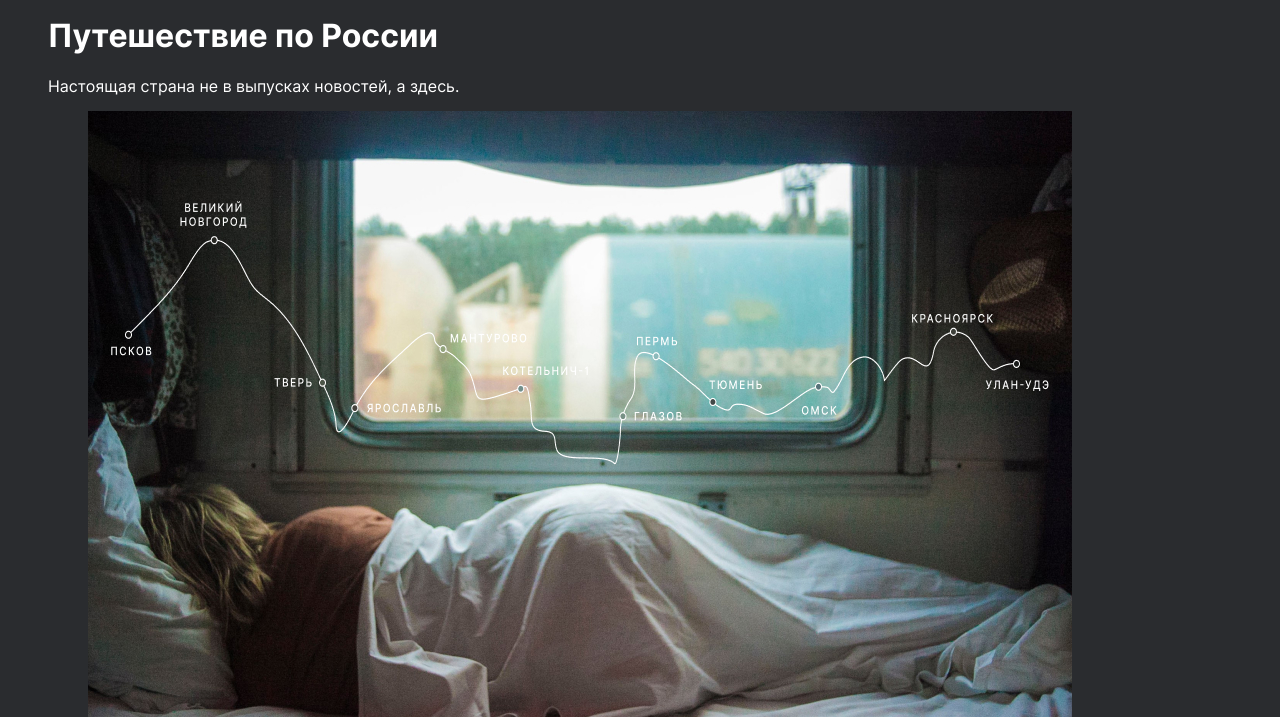
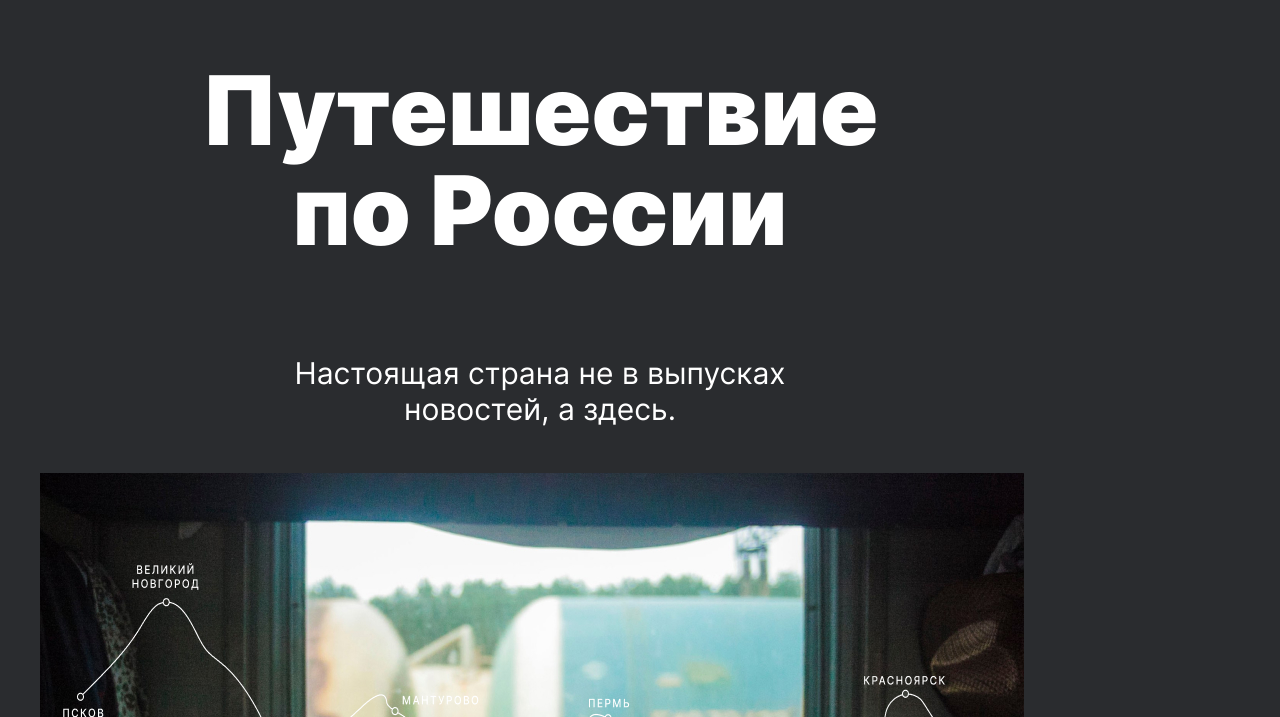
Before and after one commit to Filin1985/russian-travel, a plain HTML site: page index.html in a window 1280 px wide. Shown: the part 83-800 px from the top of the page. Drawn offline with Linux system fonts and the light colour scheme; files whose address does not match are found by name.

Commit message:
feat: Создать секцию lead и стили для нее

```diff
--- a/blocks/header/__lang-links/header__lang-links.css
+++ b/blocks/header/__lang-links/header__lang-links.css
@@ -3,5 +3,5 @@
   gap: 18px;
   list-style: none;
   margin: 0;
-  padding-top: 26px;
+  padding: 26px 48px 0 0;
 }
--- a/blocks/header/__logo/header__logo.css
+++ b/blocks/header/__logo/header__logo.css
@@ -1,5 +1,5 @@
 .header__logo {
-  padding-top: 28px;
+  padding: 28px 0 0 48px;
   height: 52px;
   width: 176px;
   margin: 0;
--- /dev/null
+++ b/blocks/lead/__subtitle/lead__subtitle.css
@@ -0,0 +1,9 @@
+.lead__subtitle {
+  max-width: 640px;
+  font-style: normal;
+  font-weight: 400;
+  font-size: 30px;
+  line-height: 1.2;
+  align-self: center;
+  text-align: center;
+}
--- /dev/null
+++ b/blocks/lead/__title/lead__title.css
@@ -0,0 +1,10 @@
+.lead__title {
+  max-width: 720px;
+  min-width: 290px;
+  font-style: normal;
+  font-weight: 900;
+  font-size: 96px;
+  line-height: 1.04;
+  align-self: center;
+  text-align: center;
+}
--- /dev/null
+++ b/blocks/lead/lead.css
@@ -0,0 +1,5 @@
+.lead {
+  display: flex;
+  flex-direction: column;
+  justify-content: center;
+}
--- a/index.html
+++ b/index.html
@@ -15,7 +15,6 @@
     </head>
   </head>
   <body class="page">
-    <div class="page__container">
     <header class="header section">
       <img
         class="header__logo"
@@ -27,13 +26,13 @@
           <a class="header__lang-link" href="#">Ru</a>
         </li>
         <li>
-            <a class="header__lang-link header__lang-link_active" href="#"
-              >En</a
-            >
+          <a class="header__lang-link header__lang-link_active" href="#">En</a>
         </li>
       </ul>
     </header>
-      <section class="lead">
+    <main class="content">
+      <div class="content__container">
+        <section class="lead section section_size_narrow">
           <h1 class="lead__title">Путешествие по&nbsp;России</h1>
           <p class="lead__subtitle">
             Настоящая страна не в выпусках новостей, а здесь.
@@ -48,5 +47,6 @@
           </figure>
         </section>
       </div>
+    </main>
   </body>
 </html>
--- a/pages/index.css
+++ b/pages/index.css
@@ -2,10 +2,15 @@
 @import url(../vendor/variable.css);
 @import url(../vendor/fonts/fonts.css);
 @import url(../blocks/page/page.css);
-@import url(../blocks/page/__container/page__container.css);
+@import url(../blocks/content/content.css);
+@import url(../blocks/content/__container/content__container.css);
+@import url(../blocks/section/sections.css);
 @import url(../blocks/section/_size/section_size_narrow.css);
 @import url(../blocks/header/header.css);
 @import url(../blocks/header/__logo/header__logo.css);
 @import url(../blocks/header/__lang-links/header__lang-links.css);
 @import url(../blocks/header/__lang-link/header__lang-link.css);
 @import url(../blocks/header/__lang-link/_active/header__lang-link_active.css);
+@import url(../blocks/lead/lead.css);
+@import url(../blocks/lead/__title/lead__title.css);
+@import url(../blocks/lead/__subtitle/lead__subtitle.css);
```
Also changed, not shown: blocks/content/__container/content__container.css (renamed from blocks/page/__container/page__container.css), blocks/content/content.css (added). Lines whose indentation alone changed are shown as unchanged.
